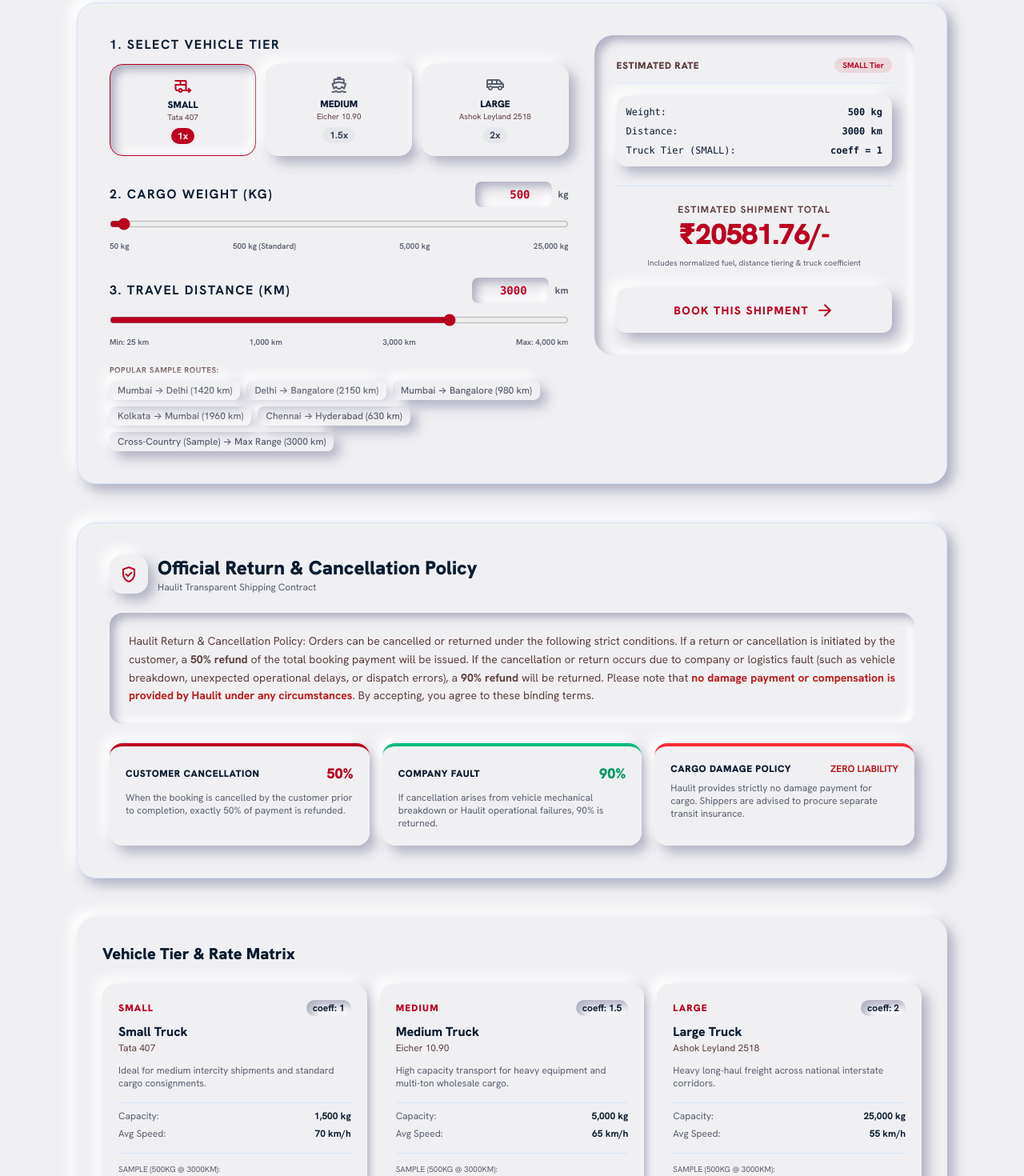
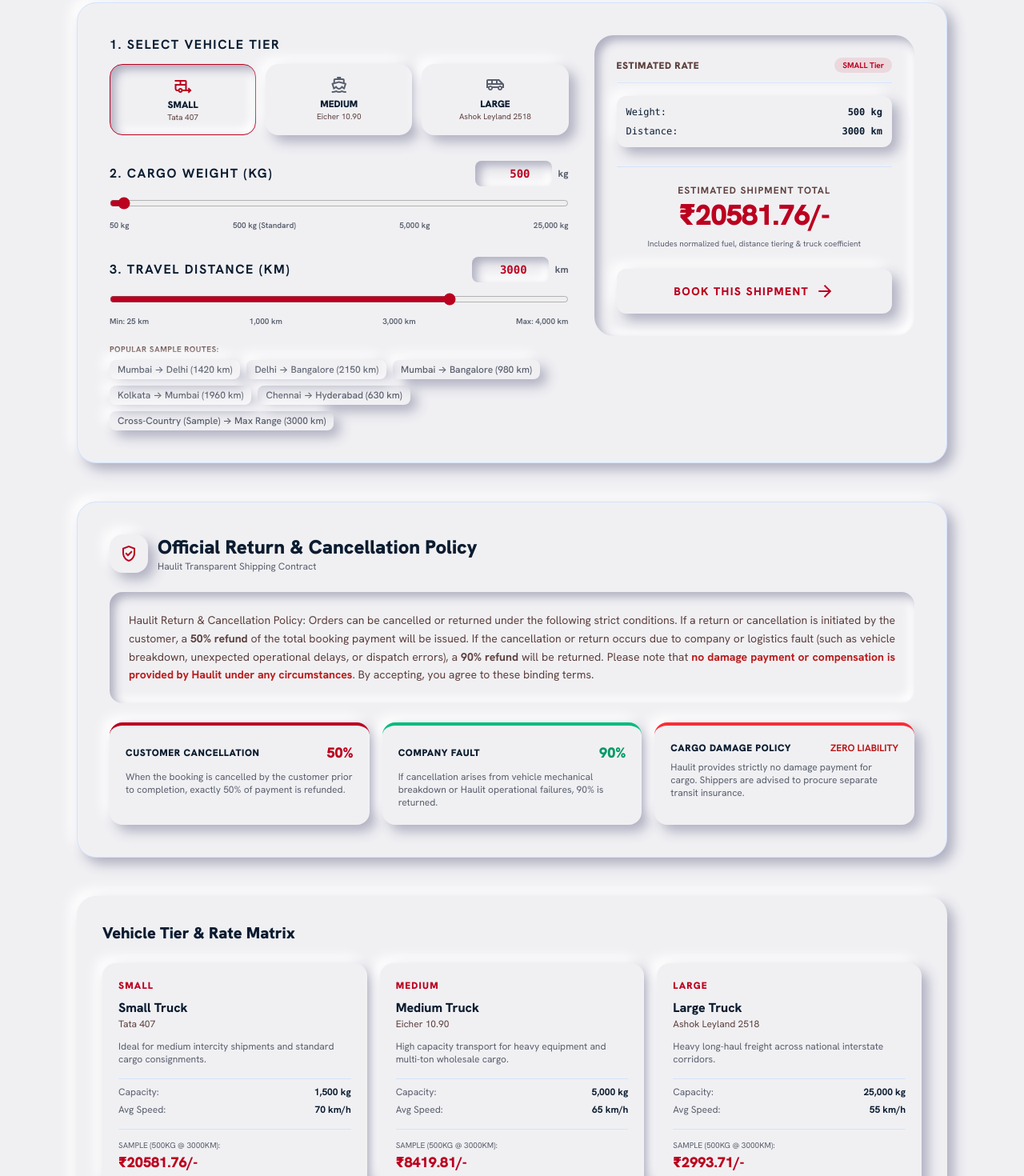
Before and after one commit to harshilguptahgs2007-ux/Haulit, a Next.js app in the folder frontend/: page /pricing in a window 1280 px wide. Shown: the part 329-1799 px from the top of the page at 80% size. Built offline with nearby package versions, Linux system fonts and the light colour scheme.

Commit message:
style(pricing): clean up truck tier cards

```diff
--- a/frontend/src/pages/pricing.tsx
+++ b/frontend/src/pages/pricing.tsx
@@ -131,11 +131,6 @@ export default function Pricing(): React.ReactElement {
                       </span>
                       <span className="text-xs font-black text-[var(--color-on-surface)] uppercase">{truck.type}</span>
                       <span className="text-[10px] text-[var(--color-on-surface-variant)]">{truck.model}</span>
-                      <span className={`mt-1.5 text-xs font-bold px-2 py-0.5 rounded-full ${
-                        isSelected ? 'bg-[var(--color-primary)] text-white' : 'bg-gray-200 text-gray-700'
-                      }`}>
-                        {truck.coeff}x
-                      </span>
                     </button>
                   )
                 })}
@@ -255,10 +250,6 @@ export default function Pricing(): React.ReactElement {
                     <span>Distance:</span>
                     <span className="font-bold">{calculation.distance} km</span>
                   </div>
-                  <div className="flex justify-between text-[var(--color-on-surface)]">
-                    <span>Truck Tier ({selectedTruck}):</span>
-                    <span className="font-bold">coeff = {calculation.coeff}</span>
-                  </div>
                 </div>
               </div>
             </div>
@@ -371,9 +362,6 @@ export default function Pricing(): React.ReactElement {
                     <span className="text-xs font-black uppercase tracking-widest text-[var(--color-primary)]">
                       {t.type}
                     </span>
-                    <span className="text-xs font-bold px-2 py-0.5 rounded-full neo-shadow-inner text-[var(--color-on-surface)]">
-                      coeff: {t.coeff}
-                    </span>
                   </div>
                   <h4 className="font-extrabold text-base text-[var(--color-on-surface)]">{t.name}</h4>
                   <p className="text-xs text-[var(--color-on-surface-variant)] mb-3">{t.model}</p>
```
